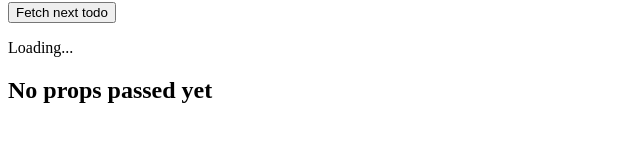
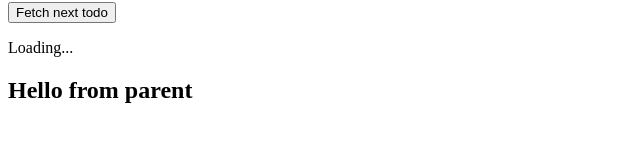
Before and after one commit to ryo-okazaki/vue-tutorial, a Vue app in the folder frontend/: page / in a window 1280 px wide. Shown: the part 609-750 px from the top of the page, without its empty margins (0-640 px from the left). Built offline with nearby package versions, Linux system fonts and the light colour scheme; no server answers.

Commit message:
公式チュートリアル12/15 Props 親コンポーネントで動的変化まで

```diff
--- a/frontend/src/App.vue
+++ b/frontend/src/App.vue
@@ -43,7 +43,9 @@ export default {
       hideCompleted: false,
 
       todoId: 1,
-      todoData: null
+      todoData: null,
+
+      greeting: 'Hello from parent'
     }
   },
   methods: {
@@ -239,7 +241,11 @@ v-forディレクティブを使用すると、配列を基にした要素のリ
 <!--
 ChildCompコンポーネントをテンプレート内で使用する
 -->
-  <ChildComp />
+  <ChildComp :msg="greeting" />
+<!--
+親は属性と同じように、propを子に渡すことができる
+動的な値を渡すには、v-bindという構文も使える
+-->
 </template>
 
 <style>
```
